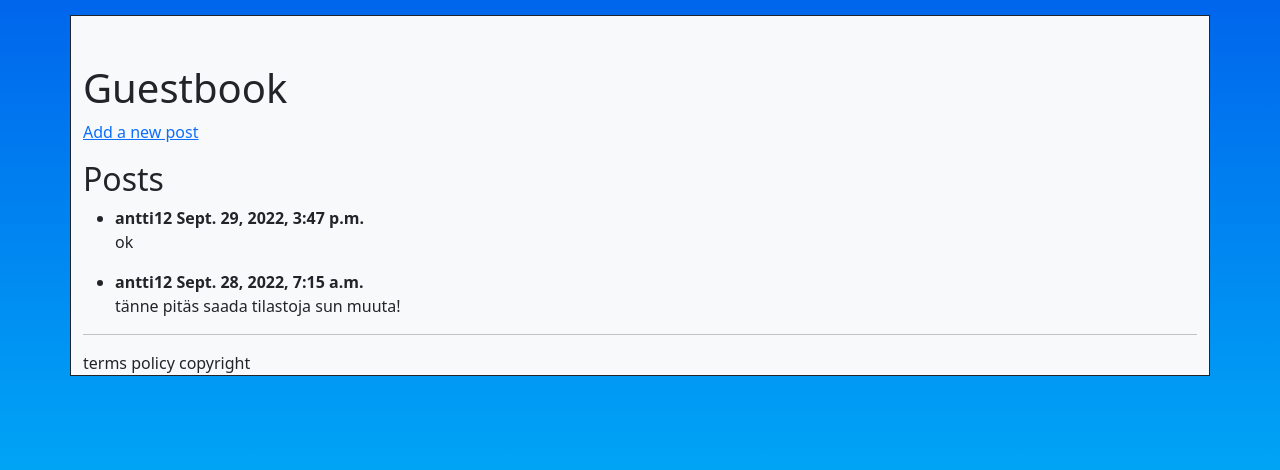
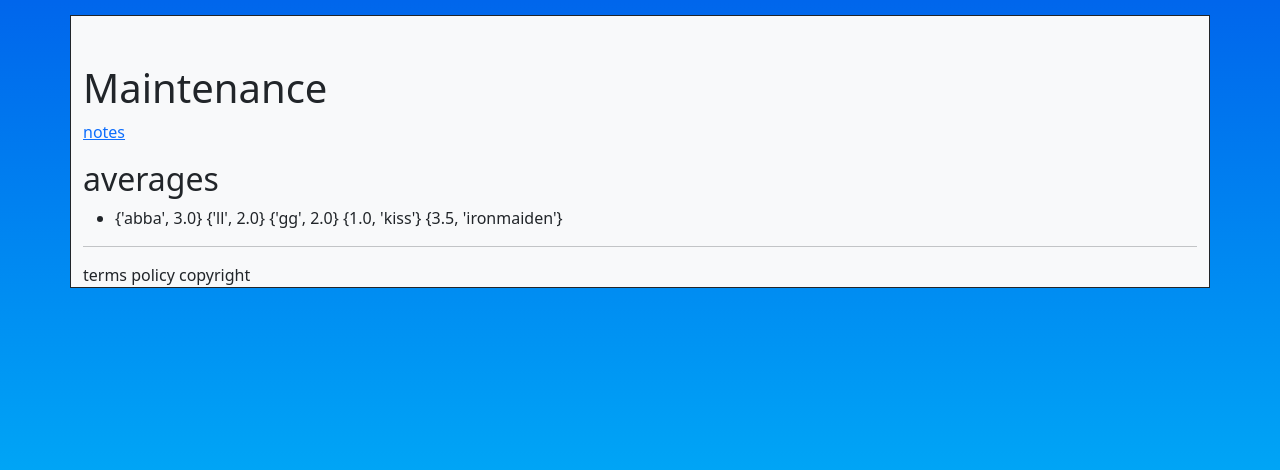
Before and after one commit to mikkihiirimikkihiiri/TaruJanneAntti, a Django app: page /guestbook/ in a window 1280 px wide. Shown: the part 81-551 px from the top of the page. Run offline with Django 4.2, Linux system fonts and the light colour scheme; data comes from the database, SQL or seed files in the repository; both versions use the stored data as it was after the commit; some web fonts are replaced.

Commit message:
nyt on averaget

```diff
--- a/ryhmatyo/feedback/models.py
+++ b/ryhmatyo/feedback/models.py
@@ -1,8 +1,8 @@
 from django.db import models
 from django.contrib.auth.models import User
 from django.conf import settings
+from django.db.models import Count
 
-from django.db.models import Avg
 
 
 
@@ -12,7 +12,7 @@ from django.db.models import Avg
 
 
 class Feedback(models.Model):
-    author = models.ForeignKey(User, null=True,on_delete=models.CASCADE)
+    author = models.ForeignKey(User, null=True,blank=True,on_delete=models.CASCADE)
     RATING_CHOICES = (
 
         (1, '1'),
@@ -29,17 +29,30 @@ class Feedback(models.Model):
     date =models.DateTimeField(auto_now_add=True)
 
     class meta:
-        unique_together = [['author', 'topic']]
+       unique_together = [['author', 'topic']]
     def _str_(self):
-        return f"{self.date}"
+        return f"{self.rating}"
 
 class Topic(models.Model):
-    avg =str(Feedback.objects.aggregate(Avg('rating')))
-    name = models.CharField(max_length=160)
-    def __str__(self):
+
+   name = models.CharField(max_length=160)
+   def __str__(self):
         return str(self.name)
 
 
 
 
+
+
+
+
+
+
+
+
+
+
+
+
+
 # Create your models here.
--- a/ryhmatyo/feedback/templates/feedback/index.html
+++ b/ryhmatyo/feedback/templates/feedback/index.html
@@ -21,6 +21,7 @@
 
             {{ form.as_table }}
         </table>
+
         <input type="submit" value="submit">
     </form>
 </body>
--- a/ryhmatyo/guestbook/models.py
+++ b/ryhmatyo/guestbook/models.py
@@ -1,4 +1,5 @@
 from django.db import models
+
 from django.contrib.auth.models import User
 class Post(models.Model):
     author = models.ForeignKey(User, on_delete=models.CASCADE)
--- a/ryhmatyo/guestbook/templates/guestbook/index.html
+++ b/ryhmatyo/guestbook/templates/guestbook/index.html
@@ -1,17 +1,26 @@
 {% extends 'base.html' %}
 {% block content %}
-<h1>Guestbook</h1>
-<p><a href="{% url 'guestbook:post' %}">Add a new post</a></p>
-{% if posts %}
-<h2>Posts</h2>
-<ul>
-    {% for post in posts %}
-        <li><strong>{{ post.author }} {{ post.date }}</strong><br>
-            {{ post.comment|linebreaks }}
+<h1>Maintenance</h1>
+<p><a href="{% url 'guestbook:post' %}">notes</a></p>
+
+<h2>averages</h2>
+{% if v  %}
+    <ul>
+        <li>
+            {% for question in v  %}
+                {{question}}
+
+
+
+
+            {%endfor%}
+
+
         </li>
-    {% endfor %}
-</ul>
+    </ul>
 {% else %}
-    <p>No posts were found.</p>
-{% endif %}
+<p> No message</p>
+{%endif %}
+
+
 {% endblock %}
--- a/ryhmatyo/guestbook/views.py
+++ b/ryhmatyo/guestbook/views.py
@@ -1,3 +1,5 @@
+from pydoc_data.topics import topics
+from unicodedata import name
 from django.shortcuts import render
 from django.http.response import HttpResponseRedirect
 from django.shortcuts import render
@@ -6,7 +8,13 @@ from django.views.generic.edit import BaseFormView, CreateView
 #from django.contrib.auth.decorators import login_required
 from django.contrib.auth.mixins import LoginRequiredMixin
 from django import forms
+from django.db.models import Count,Avg
+
+from feedback.models import Feedback
+from feedback.models import Topic
 from .models import Post
+from django.db.models import Sum
+
 
 class PostForm(forms.ModelForm):
     class Meta:
@@ -29,10 +37,59 @@ class PostView(LoginRequiredMixin, CreateView):
         super().form_valid(form)
         return HttpResponseRedirect(self.get_success_url())
 
-def index(request):
-    posts = Post.objects.all().order_by('-date')
-    context = {"posts": posts}
+def index1(request):
+    posts = Feedback.objects.select_related('topic').filter(rating=1)
+    posts1 = Feedback.objects.select_related('topic').filter(rating=2)
+    posts2 = Feedback.objects.select_related('topic').filter(rating=3)
+    posts3 = Feedback.objects.select_related('topic').filter(rating=4)
+    posts4 = Feedback.objects.select_related('topic').filter(rating=5)
+    posts6 = Topic.objects.all()
+    for i in posts6:
+        a=i.name
+        print(a)
+    print(posts6)
+    b=[]
+    for i in posts:
+        a={i.rating,i.topic.name}
+        print(a)
+        b.append(a)
+    for i in posts1:
+        a={i.rating,i.topic.name}
+        print(a)
+        b.append(a)
+    for i in posts2:
+        a={i.rating,i.topic.name}
+        print(a)
+        b.append(a)
+    for i in posts3:
+        a={i.rating,i.topic.name}
+        print(a)
+        b.append(a)
+    for i in posts4:
+        a={i.rating,i.topic.name}
+        print(a)
+        b.append(a)
+
+    context = {"posts":b
+    }
+
     return render(request, 'guestbook/index.html', context)
 
 
 # Create your views here.
+def index(request):
+    questions = Topic.objects.annotate(number_of_answers=Sum('feedback__rating'))
+    ratin_sum = Topic.objects.annotate(number_of_answers1=Count('feedback'))
+
+    e=0
+    v=[]
+    while e<len(questions):
+
+        v.append({questions[e].name,questions[e].number_of_answers/ratin_sum[e].number_of_answers1})
+        e=e+1
+    #q=Feedback.objects.values('topic').annotate(average_rating=Avg('author__feedback'))
+    #a= Feedback.objects.aggregate(Sum('rating'))
+    #print(a)
+    #questions= Feedback.objects.annotate(avg_rating=Avg('topic__feedback')).order_by('-avg_rating')
+    return render(request,'guestbook/index.html', {
+            'v':v})
--- a/ryhmatyo/ryhmatyo/settings.py
+++ b/ryhmatyo/ryhmatyo/settings.py
@@ -41,6 +41,7 @@ INSTALLED_APPS = [
     'django.contrib.sessions',
     'django.contrib.messages',
     'django.contrib.staticfiles',
+    #'django.contrib.admin.apps.SimpleAdminConfig'
 ]
 
 MIDDLEWARE = [
--- a/ryhmatyo/templates/home.html
+++ b/ryhmatyo/templates/home.html
@@ -16,5 +16,6 @@
 <h2>Apps Gallery </h2>
 <ul>
     <li><a href="{% url 'feedback:index' %}">Feedback</a></li>
+    <li><a href="{% url 'guestbook:index' %}">Guestbook</a></li>
 </ul>
 {% endblock %}
```
Also changed, not shown: ryhmatyo/feedback/admin.py (+6 -3 lines), ryhmatyo/db.sqlite3, ryhmatyo/feedback/migrations/0006_avg.py (added), ryhmatyo/feedback/migrations/0007_avg_avg_rating.py (added), ryhmatyo/feedback/migrations/0008_alter_avg_avg_rating.py (added), ryhmatyo/feedback/migrations/0009_avg_amount.py (added), ryhmatyo/feedback/migrations/0010_remove_avg_amount_alter_avg_avg_rating_and_more.py (added), ryhmatyo/feedback/migrations/0011_delete_avg.py (added), ryhmatyo/feedback/views.py (line endings or trailing spaces), ryhmatyo/ryhmatyo/wsgi.py (line endings or trailing spaces).
